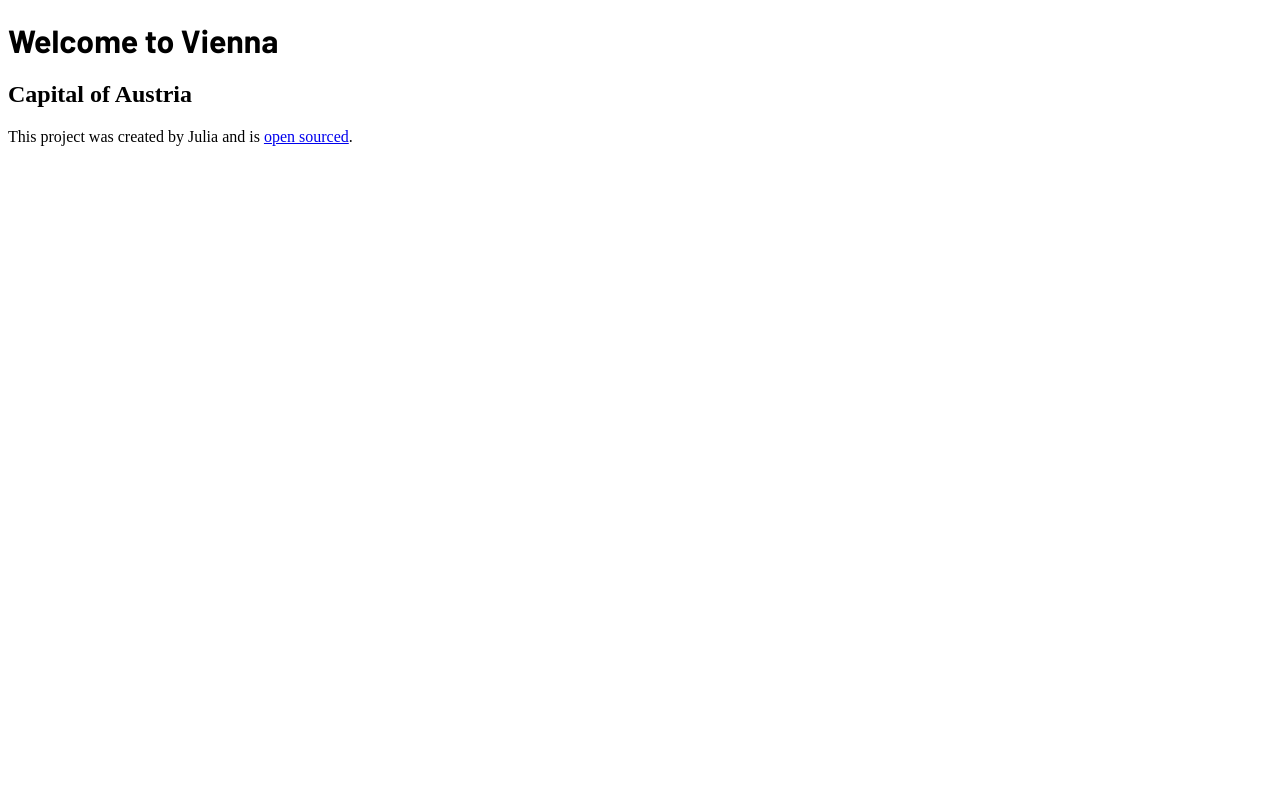
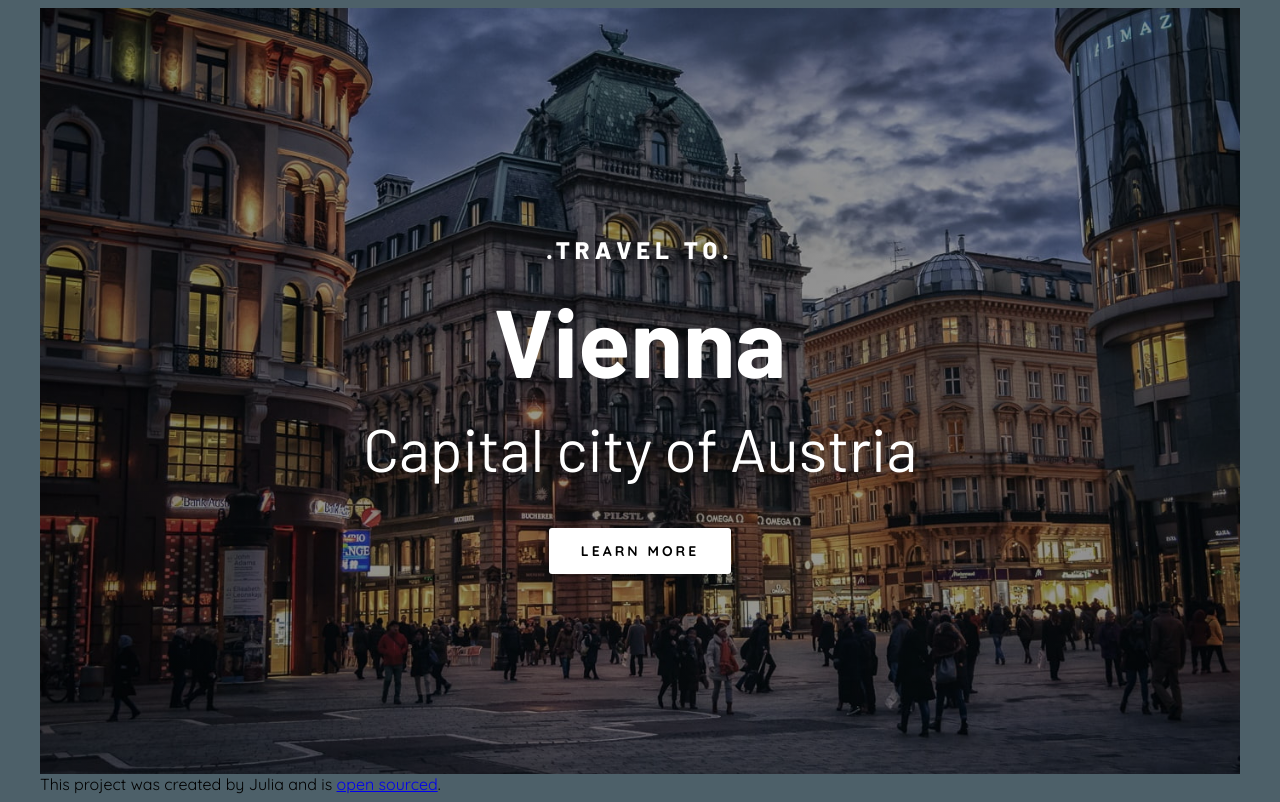
Before and after one commit to JulWe/vienna-travel-project, a plain HTML site: page index.html in a window 1280 px wide. Drawn offline with Linux system fonts and the light colour scheme.

Commit message:
created the header for the landing page

```diff
--- a/index.html
+++ b/index.html
@@ -12,10 +12,15 @@
     <title>Welcome to Vienna</title>
 </head>
 <body>
-    <h1>
-        Welcome to Vienna
-    </h1>
-    <h2>Capital of Austria</h2>
+    <div class="container">
+    <header>
+    <h3>.TRAVEL TO.</h3>
+    <h1>Vienna</h1>
+    <h2>Capital city of Austria</h2>
+    <a href="#more">Learn more</a>
+    </header>
+
     <footer>This project was created by Julia and is <a href="https://github.com/JulWe/vienna-travel-project" target="_blank">open sourced</a>.</footer>
+    </div>
 </body>
 </html>
--- a/src/style.css
+++ b/src/style.css
@@ -1,3 +1,79 @@
-h1 {
-    font-family: 'Barlow', sans-serif;
+:root {
+    --font-family-headings: 'Barlow', san-serif;
+    --font-family-body: 'Quicksand', san-serif;
 }
+
+body {
+    font-family: var(--font-family-body);
+    background-color: #4D6069;
+}
+
+h1, h2, h3, h4 {
+    font-family: var(--font-family-headings);
+}
+.container {
+    max-width: 1200px;
+    margin: 0 auto;
+}
+
+header {
+    background-image: linear-gradient(rgba(0, 0, 0, 0.4), rgba(0, 0, 0, 0.4)),
+    url('../images/vienna_header.jpg');
+    background-repeat: no-repeat;
+    background-size: cover;
+    color:white;
+    text-align: center;
+    padding: 200px 0;
+}
+
+header h1 {
+    font-weight: 700;
+    font-size: 96px;
+    line-height: 1;
+    margin: 30px 0;
+}
+
+header h2 {
+    font-weight: 400;
+    font-size: 60px;
+    line-height: 1;
+    margin: 30px 0;
+}
+
+header h3 {
+    font-weight: 900;
+    font-size: 24px;
+    line-height: 1;
+    letter-spacing: 5px;
+    margin: 30px 0;
+}
+
+header a {
+    font-weight: 700;
+    font-size: 14px;
+    line-height: 1;
+    letter-spacing: 3px;
+    text-decoration: none;
+    text-transform: uppercase;
+    background: white;
+    color: black;
+    border-radius: 3px;
+    padding: 16px 32px;
+    margin-top: 20px;
+    display: inline-block;
+}
+
+@media (max-width: 900px) {
+    header {
+        padding: 30px 0;
+    }
+    header h1 {
+        font-size: 48px;
+    }
+    header h2 {
+        font-size: 25px;
+    }
+    header h3 {
+        font-size: 15px;
+    }
+}
```
Also changed, not shown: images/vienna_header.jpg (added).
